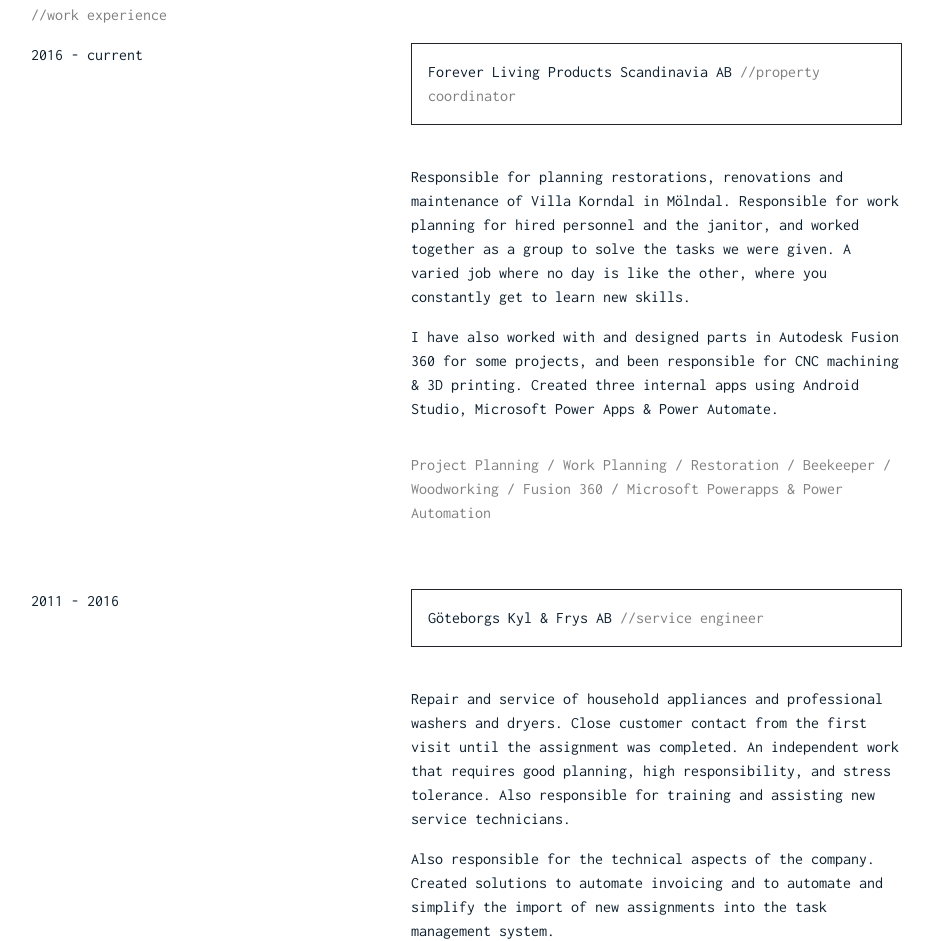
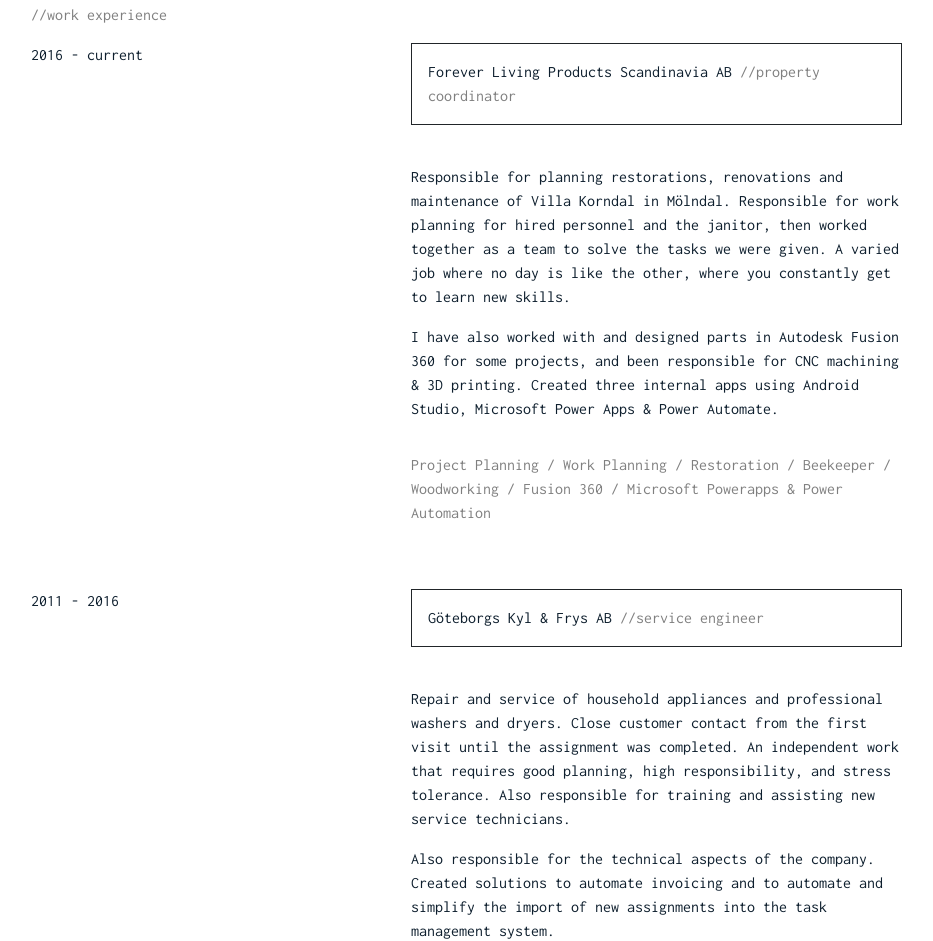
Before and after one commit to Fjellstrom101/Portfolio, a plain HTML site: page index.html in a window 1280 px wide. Shown: the part 2567-3508 px from the top of the page, without its empty margins (51-984 px from the left). Drawn offline with Linux system fonts and the light colour scheme.

Commit message:
Updated Forever Living

```diff
--- a/index.html
+++ b/index.html
@@ -310,8 +310,8 @@
                 <p class="pt-4">
                   Responsible for planning restorations, renovations and
                   maintenance of Villa Korndal in Mölndal. Responsible for work
-                  planning for hired personnel and the janitor, and worked
-                  together as a group to solve the tasks we were given. A varied
+                  planning for hired personnel and the janitor, then worked
+                  together as a team to solve the tasks we were given. A varied
                   job where no day is like the other, where you constantly get
                   to learn new skills.
                 </p>
```
